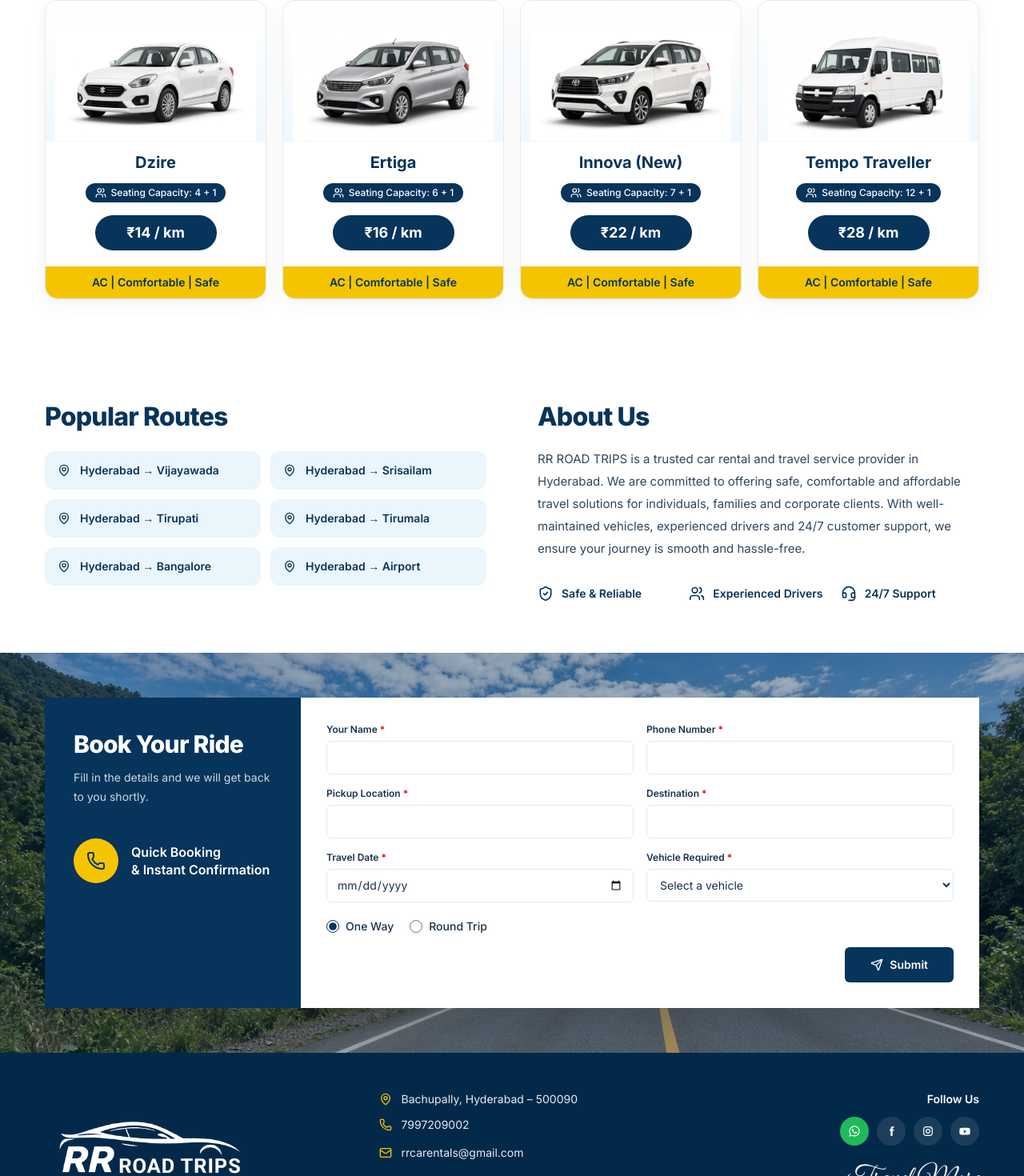
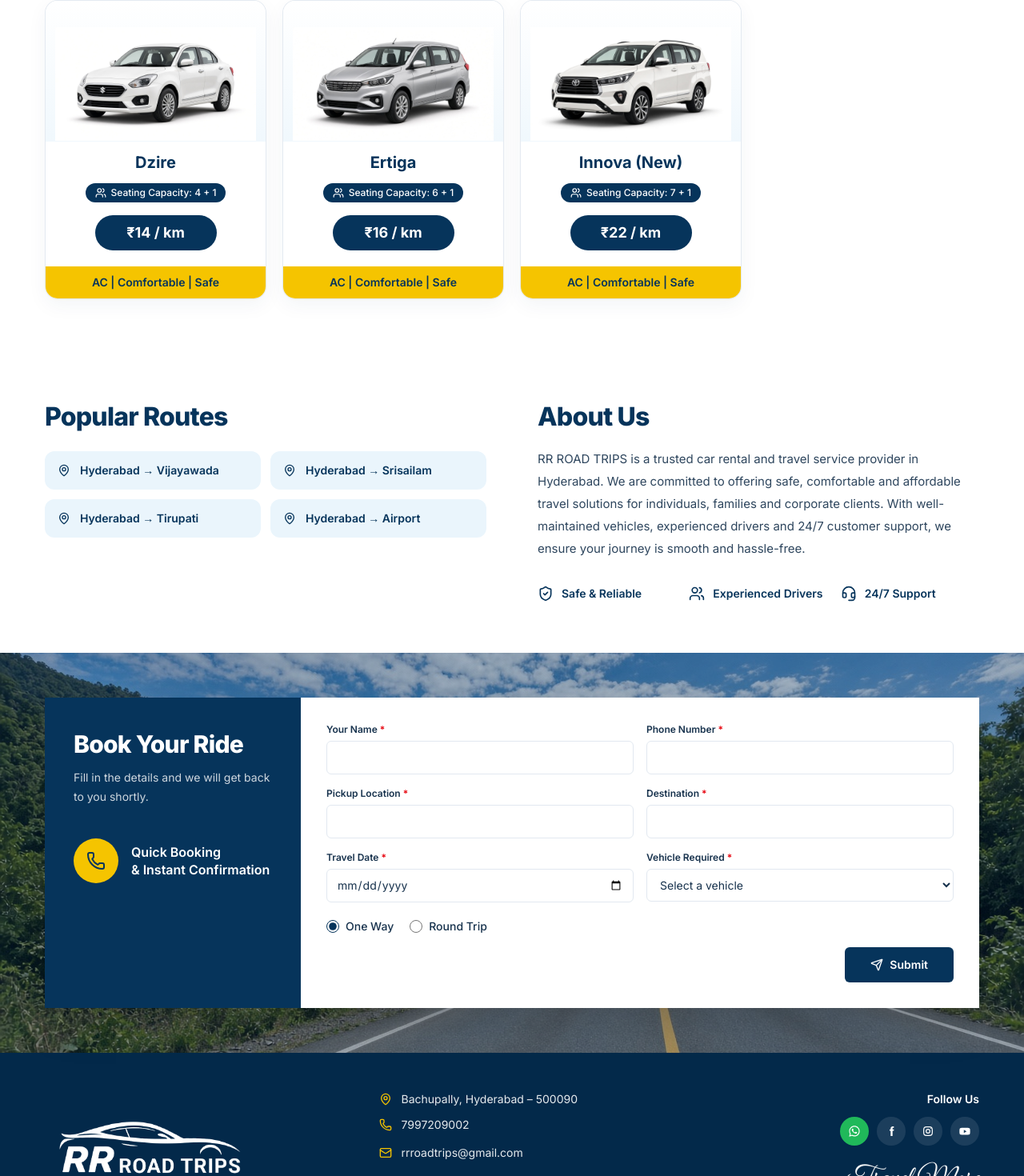
Before and after one commit to manoj-rrroadtrips/rrroadtrips-website, a React (Vite) app: page / in a window 1280 px wide. Shown: the part 1133-2603 px from the top of the page at 80% size. Built offline with nearby package versions, Linux system fonts and the light colour scheme.

Commit message:
Update site content and build output

```diff
--- a/src/data/content.ts
+++ b/src/data/content.ts
@@ -4,8 +4,8 @@
   phoneDisplay: '7997209002',
   phoneHref: 'tel:7997209002',
   whatsappHref: 'https://wa.me/917997209002',
-  email: 'rrcarentals@gmail.com',
-  emailHref: 'mailto:rrcarentals@gmail.com',
+  email: 'rrroadtrips@gmail.com',
+  emailHref: 'mailto:rrroadtrips@gmail.com',
   address: 'Bachupally, Hyderabad – 500090',
   location: 'Hyderabad, Telangana',
 } as const
@@ -56,28 +56,18 @@
     image: '/images/car-innova.png',
     alt: 'White Innova MPV available for hire',
   },
-  {
-    id: 'tempo',
-    name: 'Tempo Traveller',
-    seats: '12 + 1',
-    price: 28,
-    image: '/images/car-tempo.png',
-    alt: 'White Tempo Traveller van available for hire',
-  },
 ] as const
 
 export const routes = [
   'Hyderabad → Vijayawada',
   'Hyderabad → Srisailam',
   'Hyderabad → Tirupati',
-  'Hyderabad → Tirumala',
-  'Hyderabad → Bangalore',
   'Hyderabad → Airport',
 ] as const
 
 export const socialLinks = [
   { label: 'WhatsApp', href: site.whatsappHref },
   { label: 'Facebook', href: 'https://facebook.com/' },
-  { label: 'Instagram', href: 'https://instagram.com/' },
+  { label: 'Instagram', href: 'https://www.instagram.com/rrroadtrips' },
   { label: 'YouTube', href: 'https://youtube.com/' },
 ] as const
```
Also changed, not shown: 13 other files (tests, documents, lock files or other folders).
